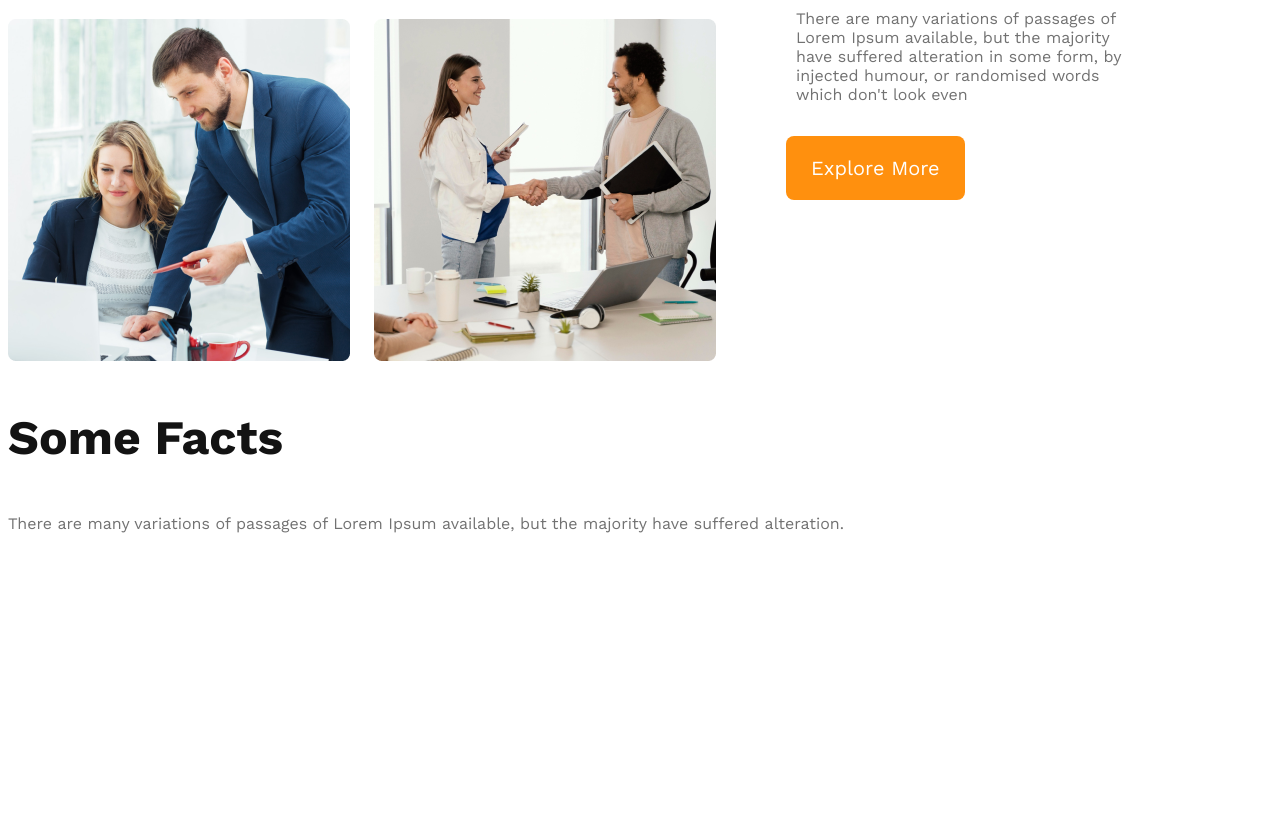
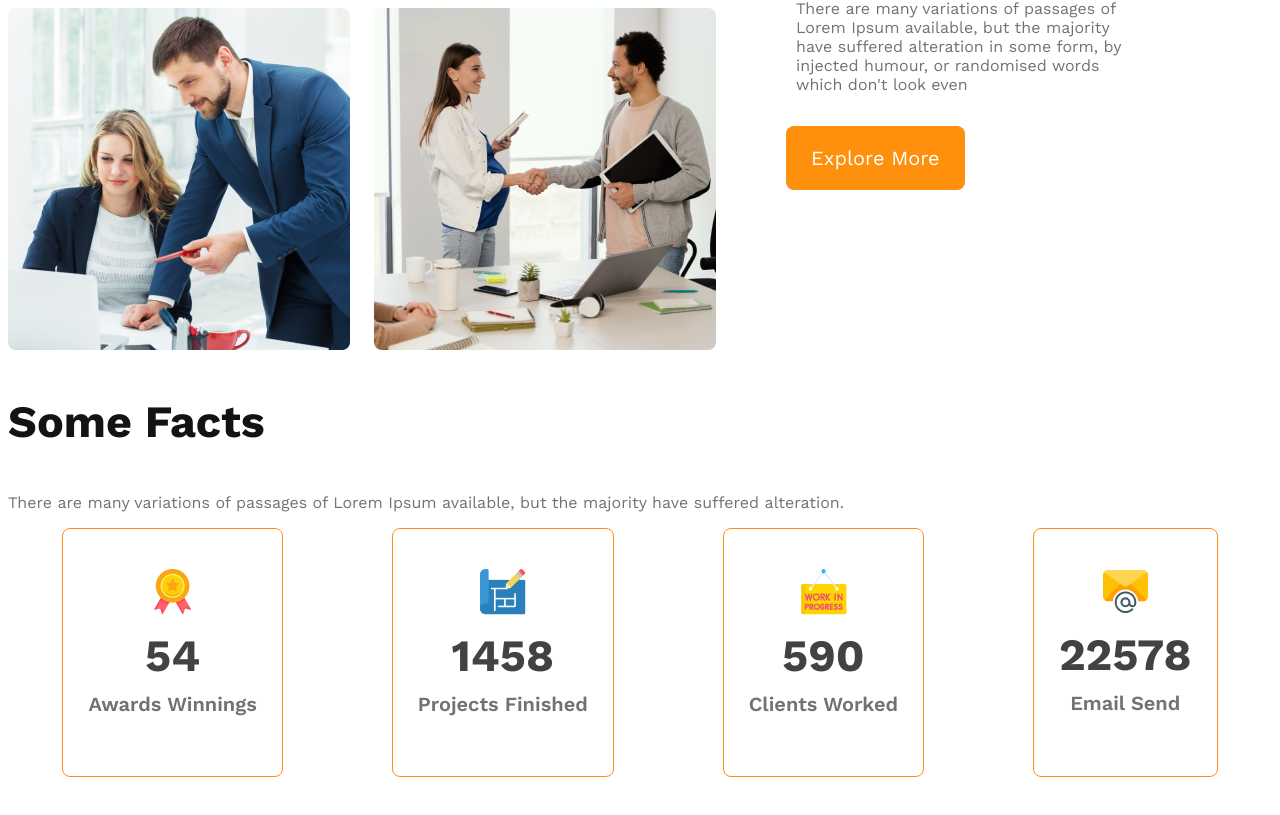
Before and after one commit to MuradNoor/g3-architects-website, a plain HTML site: page index.html in a window 1280 px wide. Shown: the part 1439-2254 px from the top of the page. Before the commit the page ends 2042 px from the top, so only its background shows below. Drawn offline with nearby package versions, Linux system fonts and the light colour scheme.

Commit message:
card facts sections

```diff
--- a/architect.css
+++ b/architect.css
@@ -25,7 +25,7 @@ nav{
 }
 .section-title{
     color: #131313;
-    font-size: 3rem;
+    font-size: 2.8rem;
     font-weight: 700;
 }
 nav > ul{
@@ -105,8 +105,32 @@ main{
 }
 
 /* facts styles */
+.facts-card-container{
+    display: flex;
+    justify-content: space-around;
+}
 
+.facts-card-container .card{
+    border-radius: 8px;
+    border: 1px solid #FF900E;
+    text-align: center;
+    padding: 40px 25px 40px;
+}
 
+.facts-card-container .card-stats{
+    font-size: 2.8rem;
+    color: #424242;
+    margin-top: 10px;
+    margin-bottom: 10px;
+}
+
+.facts-card-container .card-title{
+    font-weight: 600;
+    color: #727272;
+    font-size: 1.25rem;
+    margin-top: 5px;
+
+}
 
 /* responsive media queries */
 
--- a/index.html
+++ b/index.html
@@ -54,6 +54,28 @@
            <section class="facts">
             <h3 class="section-title">Some Facts</h3>
             <p class="banner-description">There are many variations of passages of Lorem Ipsum available, but the majority have suffered alteration.</p>
+            <div class="facts-card-container">
+                <div class="card">
+                    <img src="images/icons/ribon.png" alt="">
+                    <h2 class="card-stats">54</h2>
+                    <p class="card-title">Awards Winnings</p>
+                </div>
+                <div class="card">
+                    <img src="images/icons/projects.png" alt="">
+                    <h2 class="card-stats">1458</h2>
+                    <p class="card-title">Projects Finished</p>
+                </div>
+                <div class="card">
+                    <img src="images/icons/customers.png" alt="">
+                    <h2 class="card-stats">590</h2>
+                    <p class="card-title">Clients Worked</p>
+                </div>
+                <div class="card">
+                    <img src="images/icons/email.png" alt="">
+                    <h2 class="card-stats">22578</h2>
+                    <p class="card-title">Email Send</p>
+                </div>
+            </div>
            </section>
     </main>
     <footer>
```
